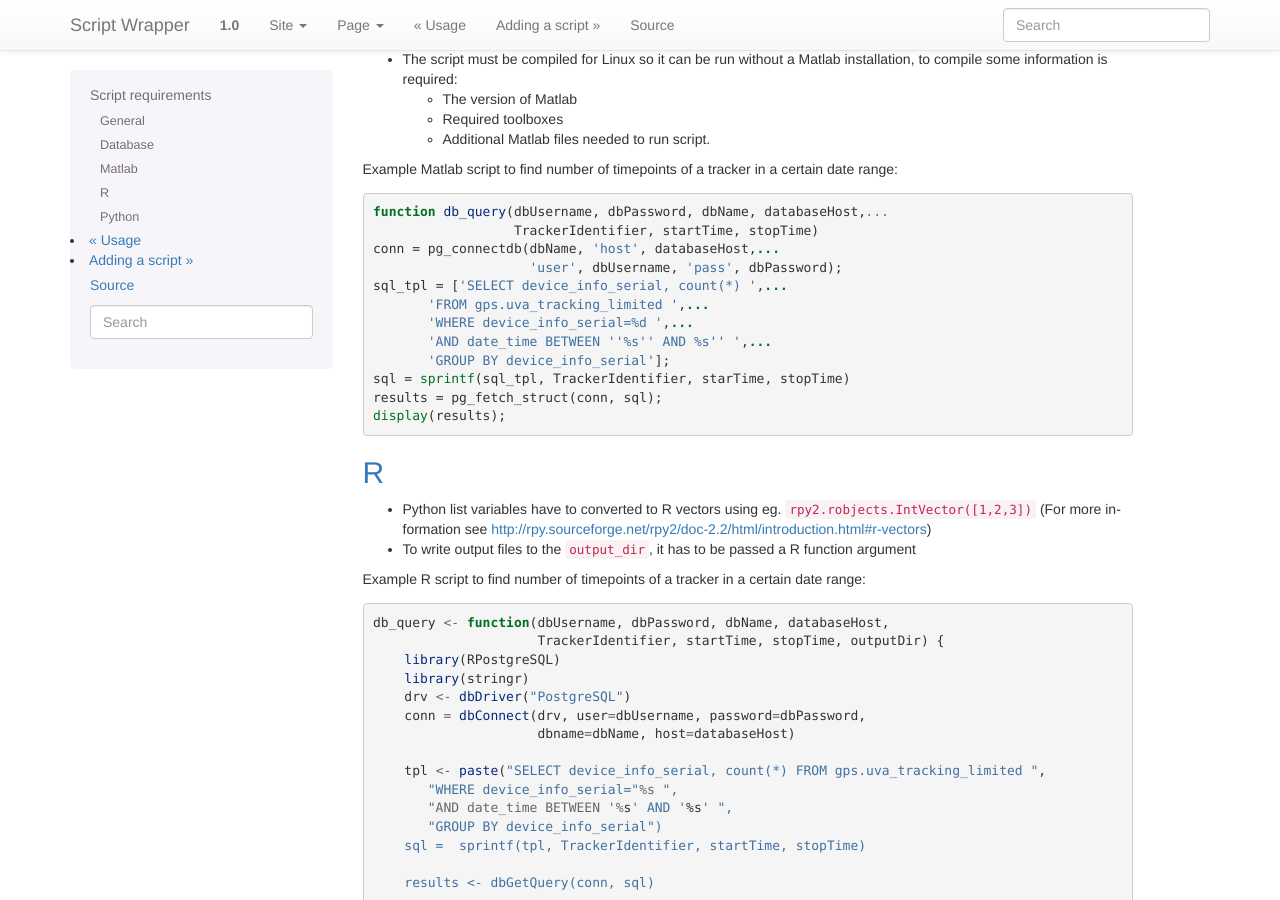
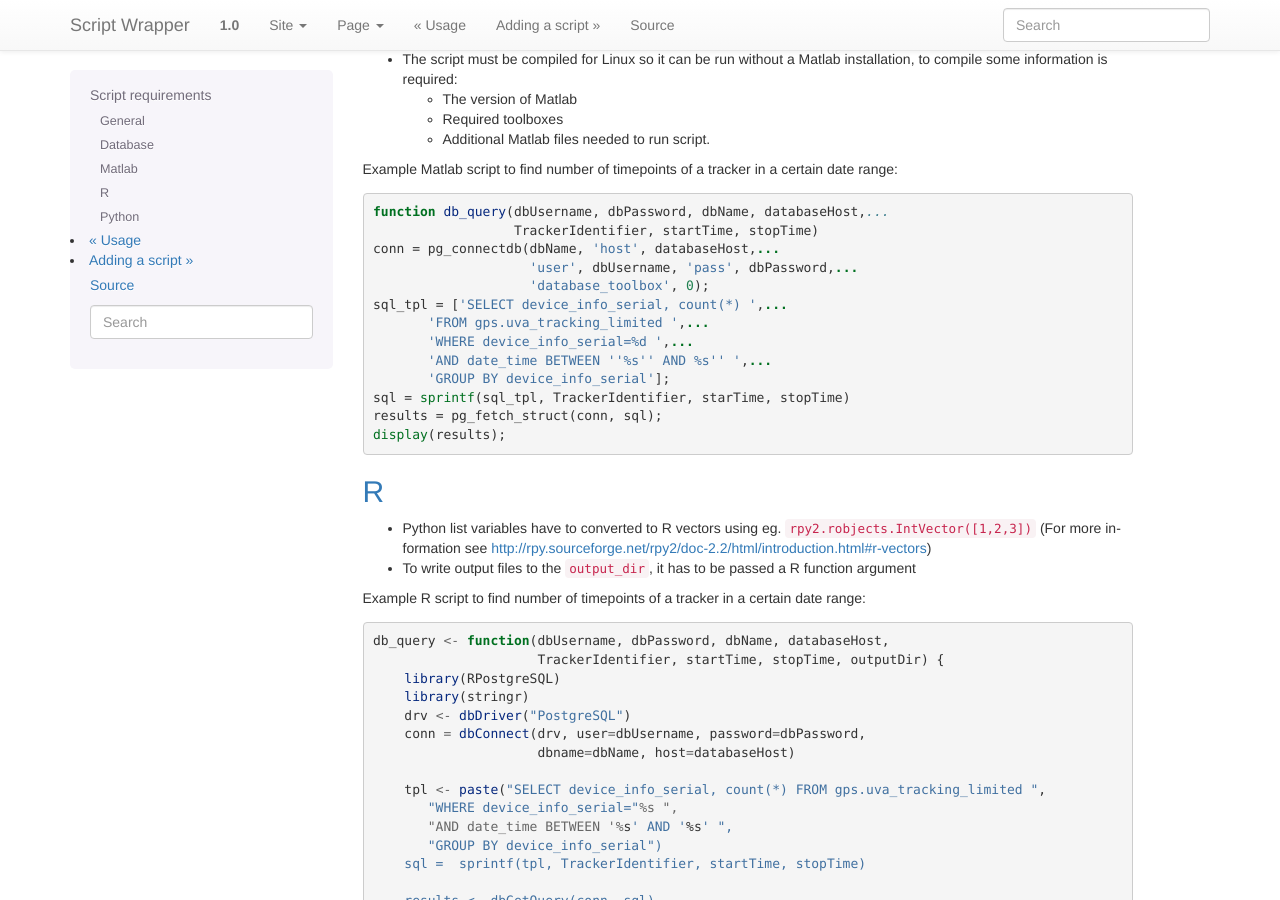
Before and after one commit to NLeSC/eEcology-script-wrapper, a Sphinx documentation site: the page built from docs/script_requirements.rst, in a window 1280 px wide and 900 px high, scrolled down 838 px. Built offline with Sphinx 7.4.7, drawn with Linux system fonts in a browser that asks for light colours.

Commit message:
Revert "Don't use jdbc as it is too slow."
This reverts commit 04f1e22acee1912993c943d7d513b8a6a8502e63.

```diff
--- a/docs/script_requirements.rst
+++ b/docs/script_requirements.rst
@@ -47,7 +47,8 @@ Example Matlab script to find number of timepoints of a tracker in a certain dat
     function db_query(dbUsername, dbPassword, dbName, databaseHost,...
                       TrackerIdentifier, startTime, stopTime)
     conn = pg_connectdb(dbName, 'host', databaseHost,...
-                        'user', dbUsername, 'pass', dbPassword);
+                        'user', dbUsername, 'pass', dbPassword,...
+                        'database_toolbox', 0);
     sql_tpl = ['SELECT device_info_serial, count(*) ',...
            'FROM gps.uva_tracking_limited ',...
            'WHERE device_info_serial=%d ',...
```
Also changed, not shown: 3 other files.
